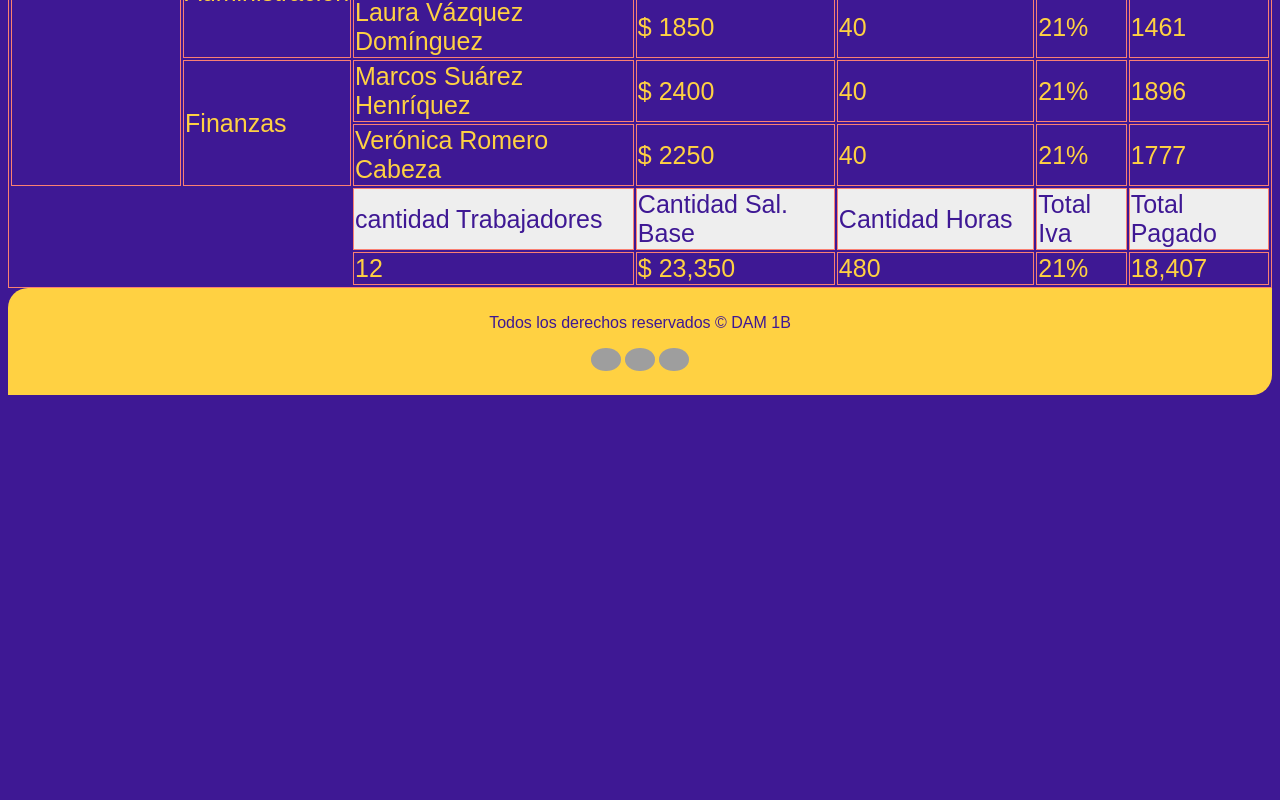
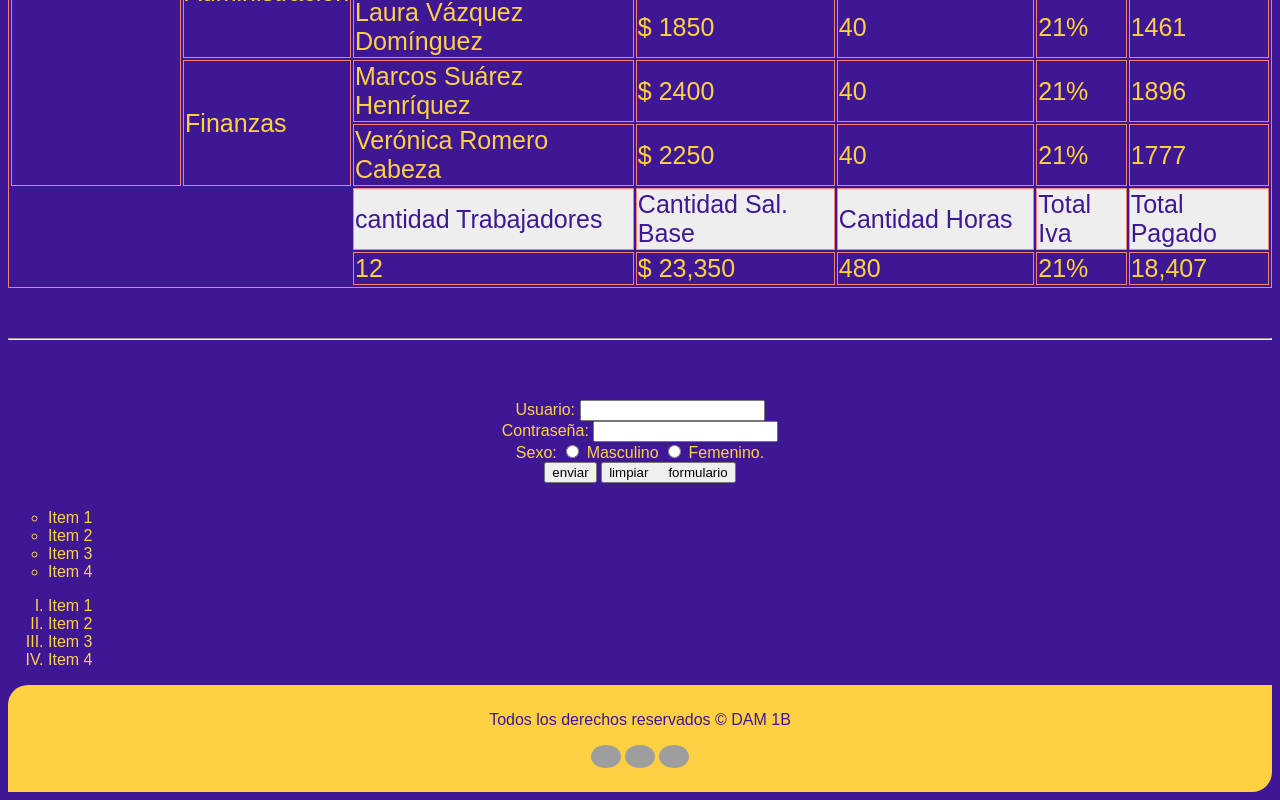
Before and after one commit to BibisGr/Proyecto-LM-DAMB, a plain HTML site: page carpeta-de-bertha/index.html in a window 1280 px wide. Shown: the part 2853-3653 px from the top of the page. Before the commit the page ends 3256 px from the top, so only its background shows below. Drawn offline with Linux system fonts and the light colour scheme; grey boxes are pictures that could not be loaded.

Commit message:
clase formulario

```diff
--- a/carpeta-de-bertha/css/style.css
+++ b/carpeta-de-bertha/css/style.css
@@ -159,6 +159,7 @@ h6 {
 
 .tabla2 {
   font-size: 25px;
+  margin-bottom: 50px;
 }
 .tabla2 h2{
   text-align: center;
@@ -186,6 +187,13 @@ h6 {
 }
 
 .formulario{
+  margin: 10px;
+  margin-top: 50px;
+  padding: 10px;
+  text-align: center;
+
+}
+.formulario form{
 
 }
 
@@ -195,6 +203,18 @@ h6 {
   padding-bottom: 20px;
   border-bottom-right-radius: 20px;
   border-top-left-radius: 20px;
+  color: #333;
+}
+
+.nav-footer ul{
+  list-style:circle;
+}
+.nav-footer ol{
+  list-style: upper-roman;
+}
+
+li{
+  list-style-type: style circle;
 }
 
 .footer .copy {
--- a/carpeta-de-bertha/index.html
+++ b/carpeta-de-bertha/index.html
@@ -245,11 +245,66 @@
     </table>
   </div>
 
+  <hr>
   <div class="formulario">
+    <!-- <form action="" method="post">
+      <label>Nombre y Apellidos</label>
+      <input type="text" name="nombre" value="Alba Glez" placeholder="Escribe tu nombre(s) y apellidos" size="50"
+        maxlength="10" />
+      <input type="date" name="" id="">
+      <input type="datetime" name="" id="">
+      <input type="datetime-local" name="" id="">
+      email:<input type="email" name="" id="">
+      <input type="month" name="" id="">
+      <input type="number" name="" id="">
+      <input type="password" name="" id="">
+      <input type="tel" name="" id="">
+      <input type="time" name="" id="">
+      <input type="url" name="" id="">
+      <input type="week" name="" id="">
 
+      <input type="button" value="Enviar">
+      <input type="color" name="" id="">
+      <input type="file" name="" id="">
+      <input type="hidden" name="">
+      <input type="image" src="" alt="">
+      <input type="search" name="" id="">
+      <input type="reset" value="">
+      in
+
+      <br />
+      <input type="submit" value="Enviar" />
+    </form> -->
+
+
+    <form action="" method="post" id="formulario1">
+      Usuario: <input type="text" name="usuario"><br>
+      Contraseña: <input type="password" name="contra"> <br /> <!--la etiqueta br hace un salto de linea-->
+      Sexo: <input type="radio" name="genero" value="Masculino">
+      Masculino
+      <input type="radio" name="genero" value="Femenino"> Femenino.
+      <br />
+      <input type="submit" name="enviar" value="enviar">
+      <input type="reset" name="limpiar" value="limpiar	formulario">
+    </form>
+  </div>
+  <div class="nav-footer">
+    <ul> <!-- lista no ordenada-->
+      <li>Item 1</li>
+      <li>Item 2</li>
+      <li>Item 3</li>
+      <li>Item 4</li>
+    </ul>
+    <ol> <!--lista ordenada-->
+      <li>Item 1</li>
+      <li>Item 2</li>
+      <li>Item 3</li>
+      <li>Item 4</li>
+    </ol>
   </div>
 
   <div class="footer">
+
     <div class="copy">
       <p>Todos los derechos reservados &copy; DAM 1B</p>
     </div>
```
